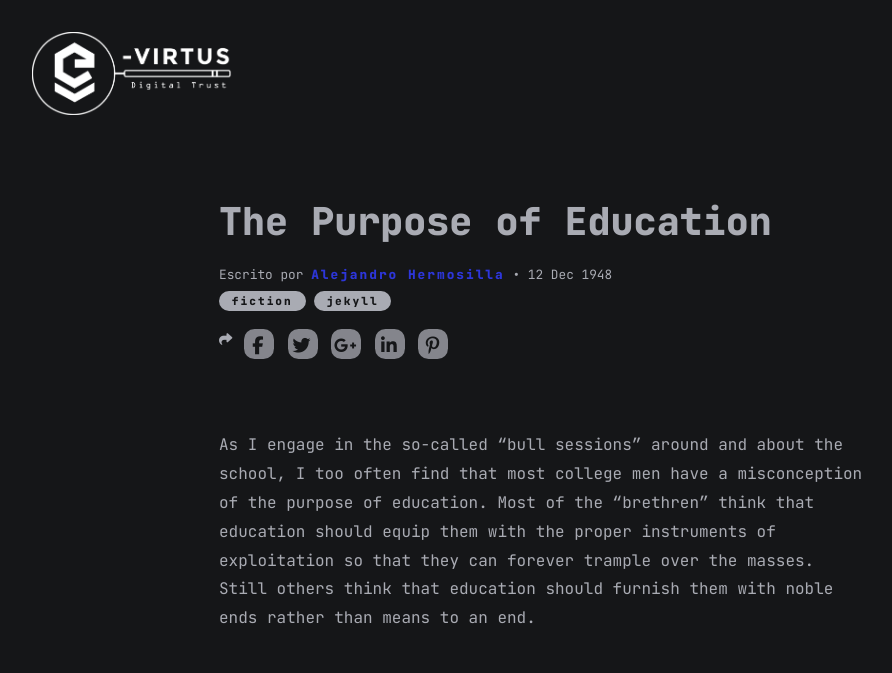
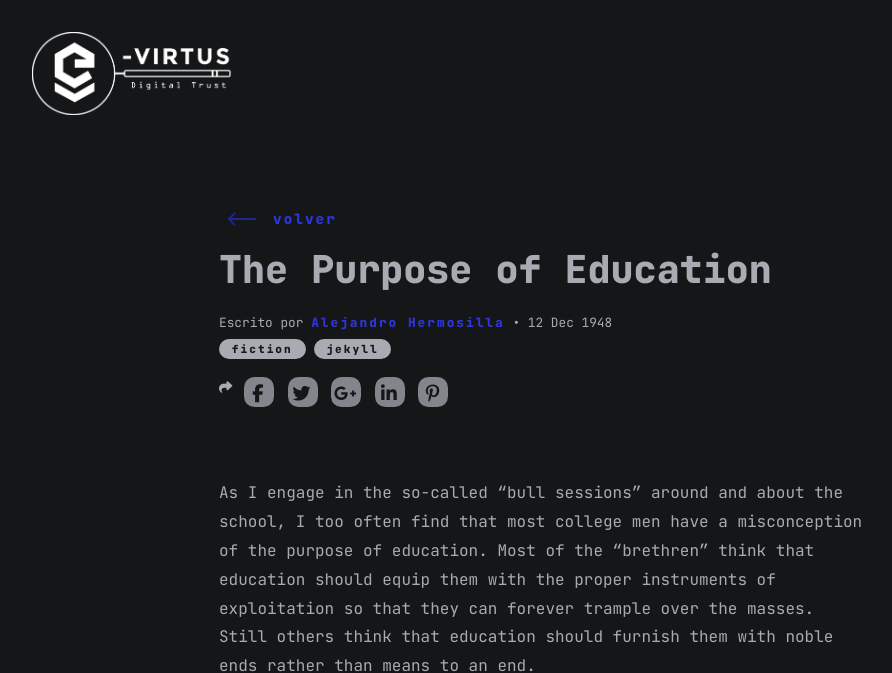
Before and after one commit to E-Virtus/evirtus.github.io, a Jekyll site: the page built from all_collections/_posts/1948-12-12-the-purpose-of-education.md, in a window 1280 px wide, cut to the strip 0-673 px from the top of the page. Shown: the whole strip, without its empty margins (96-988 px from the left). Built offline with Jekyll 4.4.1, drawn with Linux system fonts in a browser that asks for light colours; nearby versions of some CDN libraries.

Commit message:
feat(app): add btn goback, scrolltop, change footer, header style

```diff
--- /dev/null
+++ b/_includes/backTo.html
@@ -0,0 +1,4 @@
+<a class="go-back" href="#" onclick="goBack()">
+  <img src="/assets/icons/arrow-left.png" alt="arrow-top" />
+  volver</a
+>
--- a/_includes/head.html
+++ b/_includes/head.html
@@ -18,4 +18,5 @@
     src="https://kit.fontawesome.com/d2d24b6676.js"
     crossorigin="anonymous"
   ></script>
+  <script src="{{site.baseurl}}/assets/js/utils.js"></script>
 </head>
--- /dev/null
+++ b/_includes/scrollTop.html
@@ -0,0 +1,21 @@
+<div class="content-scrollTop" style="width: 100%; position: relative">
+  <button
+    class="scroll-top"
+    style="
+      position: fixed;
+      right: 50px;
+      bottom: 20px;
+      background-color: transparent;
+      padding: 0.5rem;
+      border-radius: 50%;
+      display: none;
+    "
+    onclick="handleScrollTop()"
+  >
+    <img
+      src="/assets/icons/arrowhead-up.png"
+      style="width: 40px; height: 40px"
+      alt="arrow-top"
+    />
+  </button>
+</div>
--- a/_layouts/blog.html
+++ b/_layouts/blog.html
@@ -29,6 +29,7 @@
         {%endfor%}
       </section>
     </main>
-    {% include footer.html %} {% include category-modal.html%}
+    {% include scrollTop.html %} {% include footer.html %} {% include
+    category-modal.html%}
   </body>
 </html>
--- a/_layouts/post.html
+++ b/_layouts/post.html
@@ -6,6 +6,7 @@
   <body>
     {% include header.html %}
     <main>
+      {% include backTo.html %}
       <section class="article">
         <div class="article-header">
           <h2 class="article-title">{{page.title}}</h2>
@@ -66,8 +67,8 @@
         </div>
         <div class="content">{{content}}</div>
       </section>
-      {% include footer.html %}
     </main>
-    {% include category-modal.html%}
+    {% include scrollTop.html %} {% include footer.html %} {% include
+    category-modal.html%}
   </body>
 </html>
--- a/assets/css/post.css
+++ b/assets/css/post.css
@@ -2,7 +2,7 @@
 
 :root {
   --so-primary: #2d36da;
-  --so-secondary: #2d36da;
+  --so-secondary: #4b51ce;
   --gray-1: #3f3f3f;
   --gray-2: #32353a;
   --gray-3: #25282c;
@@ -62,6 +62,25 @@ main a {
   font-weight: bold;
   letter-spacing: 2px;
   font-size: 0.8rem;
+}
+.go-back {
+  left: 50px;
+  background-color: transparent;
+  padding: 0.5rem;
+  border-radius: 50%;
+  display: flex;
+  align-items: center;
+  font-size: 0.9rem;
+}
+
+.go-back:hover {
+  transition: 1s all;
+  color: var(--so-secondary);
+}
+.go-back img {
+  width: 30px;
+  height: 30px;
+  margin-right: 1rem;
 }
 .article {
   margin-bottom: 3rem;
@@ -231,6 +250,20 @@ main a {
   border: 2px solid white;
 }
 
+/* footer section*/
+.footer-section {
+  width: 100%;
+  display: flex;
+  justify-content: center;
+  padding-bottom: 2rem;
+}
+.footer-section p a {
+  color: var(--gray-1);
+  transition: 0.3s all;
+}
+.footer-section p a:hover {
+  color: var(--white-1);
+}
 @media screen and (max-width: 750px) {
   body {
     padding: 1.5rem;
--- /dev/null
+++ b/assets/js/utils.js
@@ -0,0 +1,18 @@
+// window.addEventListener("scroll", () => {
+//   const btnScroll = document.getElementsByClassName("scroll-top");
+//   if (document.documentElement.scrollTop <= 450) {
+//     btnScroll.style.display = "none";
+//   } else {
+//     btnScroll.style.display = "block";
+//     btnScroll.style.display = "flex";
+//   }
+// });
+function handleScrollTop() {
+  window.scrollTo({
+    top: 0,
+    behavior: "smooth",
+  });
+}
+function goBack() {
+  window.history.back();
+}
```
Also changed, not shown: all_collections/_posts/2023-04-03-test-pool.md (added, +25 -0 lines), assets/icons/arrow-left.png (added), assets/icons/arrowhead-up.png (added).
